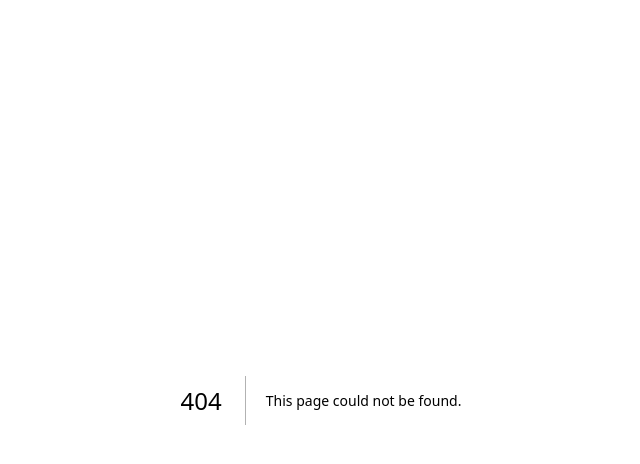
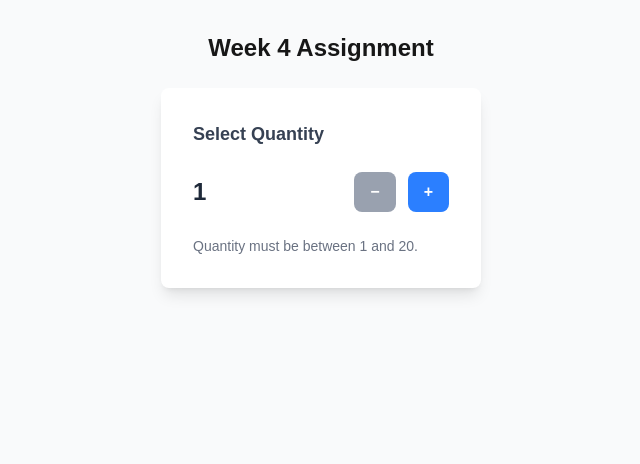
Before and after one commit to AlexR4000/cprg306-assignments, a Next.js app: page /week-4 in a window 1280 px wide. Before the commit this address had no page. Shown: the top 464 px of the page, without its empty margins (319-959 px from the left). Built offline with nearby package versions, Linux system fonts and the light colour scheme.

Commit message:
Made week-4
added counter and designed the tools

```diff
--- a/app/page.js
+++ b/app/page.js
@@ -15,6 +15,9 @@ export default function Home() {
         <li>
         <Link href= "/week-3" className="text-cyan-600 underline hover:text-cyan-300">Go to Week 3 Page</Link>
         </li>
+        <li>
+        <Link href="/week-4" className="text-cyan-600 underline hover:text-cyan-300">Go to Week 4 Page</Link>
+        </li>
       </ul>
 
 
--- a/app/week-3/item.js
+++ b/app/week-3/item.js
@@ -7,9 +7,7 @@ export default function Item({ name, quantity, category }) {
         <span className="font-semibold text-gray-800">{name}</span>
         <span className="text-xs text-gray-500">Category: {category}</span>
       </div>
-      <span className="text-sm font-medium text-gray-700 bg-gray-100 px-2 py-1 rounded-lg">
-        Qty: {quantity}
-      </span>
+
     </li>
   );
 }
--- /dev/null
+++ b/app/week-4/new-item.js
@@ -0,0 +1,60 @@
+// app/week-4/new-item.js
+"use client";
+
+import { useState } from "react";
+
+export default function NewItem() {
+  const [quantity, setQuantity] = useState(1);
+
+  // Increment quantity (max 20)
+  const increment = () => {
+    setQuantity((prev) => (prev < 20 ? prev + 1 : prev));
+  };
+
+  // Decrement quantity (min 1)
+  const decrement = () => {
+    setQuantity((prev) => (prev > 1 ? prev - 1 : prev));
+  };
+
+  return (
+    <div className="flex flex-col items-start gap-6 bg-white p-8 rounded-lg shadow-lg w-80 mx-auto">
+      <h2 className="text-lg font-semibold text-gray-700">
+        Select Quantity
+      </h2>
+
+      <div className="flex items-center justify-between w-full">
+        {/* Quantity Display */}
+        <span className="text-2xl font-semibold text-gray-800">
+          {quantity}
+        </span>
+
+        {/* Buttons on the right */}
+        <div className="flex gap-3">
+          <button
+            onClick={decrement}
+            disabled={quantity === 1}
+            className={`px-4 py-2 rounded-lg text-white font-bold ${
+              quantity === 1 ? "bg-gray-400" : "bg-blue-500"
+            }`}
+          >
+            −
+          </button>
+
+          <button
+            onClick={increment}
+            disabled={quantity === 20}
+            className={`px-4 py-2 rounded-lg text-white font-bold ${
+              quantity === 20 ? "bg-gray-400" : "bg-blue-500"
+            }`}
+          >
+            +
+          </button>
+        </div>
+      </div>
+
+      <p className="text-sm text-gray-500">
+        Quantity must be between 1 and 20.
+      </p>
+    </div>
+  );
+}
--- /dev/null
+++ b/app/week-4/page.js
@@ -0,0 +1,11 @@
+// app/week-4/page.js
+import NewItem from "./new-item";
+
+export default function Page() {
+  return (
+    <main className="p-8 bg-gray-50 min-h-screen">
+      <h1 className="text-2xl font-bold mb-6 text-center">Week 4 Assignment</h1>
+      <NewItem />
+    </main>
+  );
+}
```
